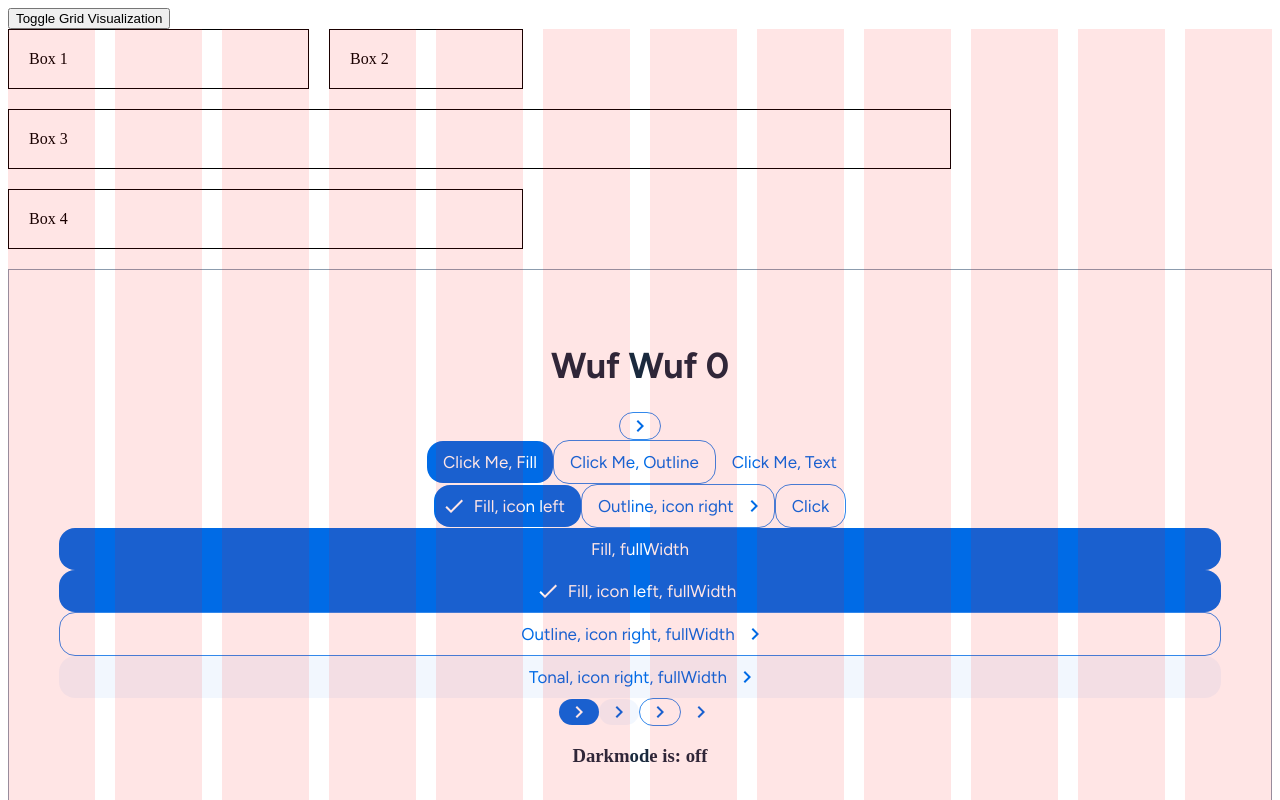
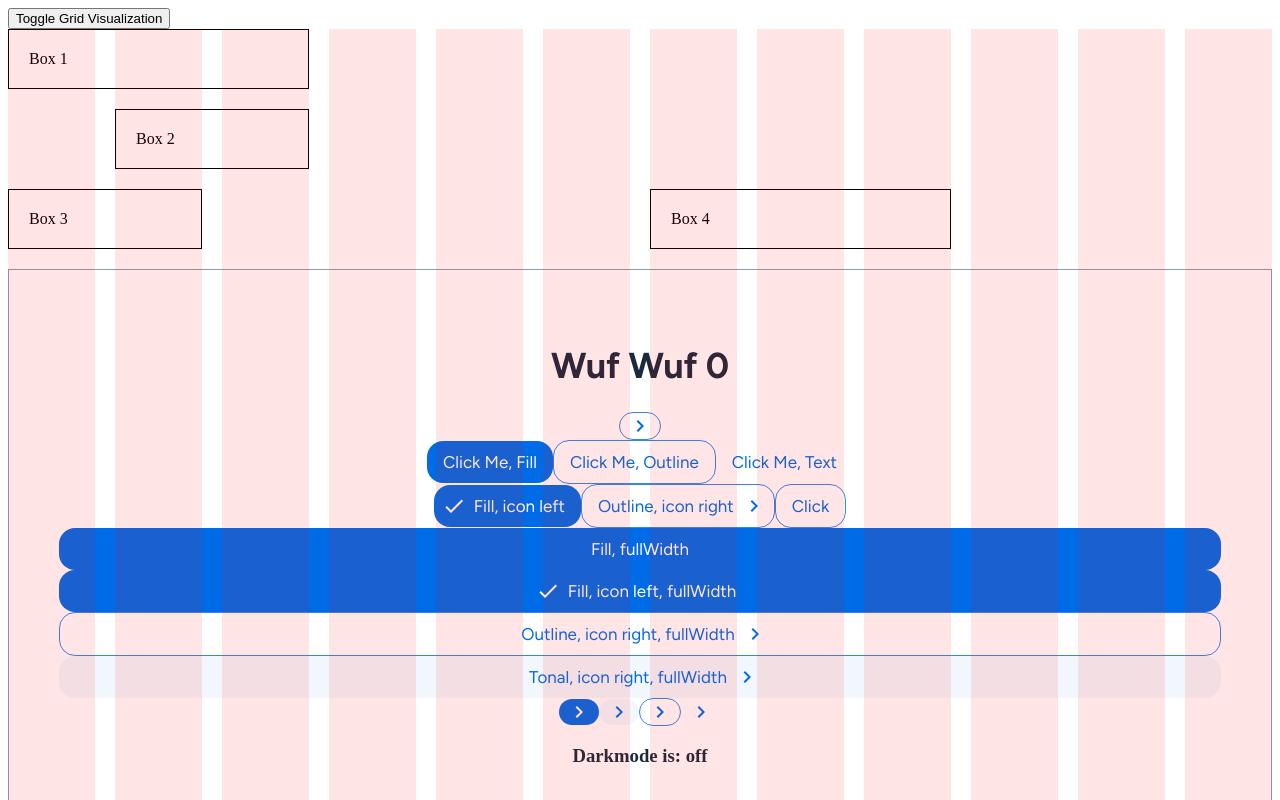
Before and after one commit to RoopeMaatta/portfolio, a React (Vite) app: page / in a window 1280 px wide. Shown: the top 800 px of the page. Built offline with nearby package versions, Linux system fonts and the light colour scheme.

Commit message:
appWrapper adjustChildren to handle different uses of gridColumn with safety features for sizing.

```diff
--- a/src/App.tsx
+++ b/src/App.tsx
@@ -29,10 +29,9 @@ const App: React.FC = () => {
   return (
     <AppWrapper>
       <Box gridColumn='span 3'>Box 1</Box>
-      <Box gridColumn='span 2'>Box 2</Box>
-      <Box gridColumn='span 9'>Box 3</Box>
-      <Box gridColumn='span 5'>Box 4</Box>
-
+      <Box gridColumn='2 / 4'>Box 2</Box> {/* start / end */}
+      <Box gridColumn='span 4 / 3'>Box 3</Box> {/* span X / start */}
+      <Box gridColumn='7 / span 3'>Box 4</Box> {/* start / span X */}
       <Container>
         <h1 style={theme.typography.h1}>Wuf Wuf {counter}</h1>
         <ButtonVariations setCounter={setCounter} />
--- a/src/components/gridContainer/AppWrapper.tsx
+++ b/src/components/gridContainer/AppWrapper.tsx
@@ -1,30 +1,20 @@
-import React, {
-  useState,
-  useEffect,
-  ReactNode,
-  cloneElement,
-  useCallback,
-} from 'react'
+import React, { useState, useEffect, ReactNode, useCallback } from 'react'
 import { GridContainer } from './GridContainerStyle'
 import GridVisualization from './GridVisualization'
+import adjustChildren from './adjustChildren'
 
 interface AppWrapperProps {
   children: ReactNode
   gridGap?: number
 }
 
-interface GridChildProps {
-  gridColumn?: string
-}
-
-const AppWrapper: React.FC<AppWrapperProps> = ({ children, gridGap = 20 }) => {
+const useColumns = () => {
   const getColumns = useCallback((): number => {
     if (window.innerWidth <= 599) return 4
     if (window.innerWidth <= 899) return 8
     return 12
   }, [])
 
-  const [showGrid, setShowGrid] = useState(true)
   const [columns, setColumns] = useState(getColumns)
 
   useEffect(() => {
@@ -36,18 +26,14 @@ const AppWrapper: React.FC<AppWrapperProps> = ({ children, gridGap = 20 }) => {
     return () => window.removeEventListener('resize', handleResize)
   }, [getColumns])
 
-  const adjustedChildren = React.Children.map(children, child => {
-    if (React.isValidElement<GridChildProps>(child)) {
-      const { gridColumn } = child.props
-      if (gridColumn) {
-        const spanValue = parseInt(gridColumn.split(' ')[1], 10)
-        if (spanValue > columns) {
-          return cloneElement(child, { gridColumn: `span ${columns}` })
-        }
-      }
-    }
-    return child
-  })
+  return columns
+}
+
+const AppWrapper: React.FC<AppWrapperProps> = ({ children, gridGap = 20 }) => {
+  const [showGrid, setShowGrid] = useState(true)
+  const columns = useColumns()
+
+  const adjustedChildren = adjustChildren(children, columns)
 
   return (
     <div style={{ position: 'relative' }}>
--- /dev/null
+++ b/src/components/gridContainer/adjustChildren.ts
@@ -0,0 +1,67 @@
+import React, { ReactNode, cloneElement } from 'react'
+
+interface GridChildProps {
+  gridColumn?: string
+}
+
+const adjustChildren = (children: ReactNode, columns: number): ReactNode => {
+  return React.Children.map(children, child => {
+    if (React.isValidElement<GridChildProps>(child)) {
+      const { gridColumn } = child.props
+      if (gridColumn) {
+        let adjustedGridColumn = gridColumn
+
+        // Regular expression to match different gridColumn formats
+        const spanPattern = /^span\s(\d+)$/
+        const startSpanPattern = /^(\d+)\s*\/\s*span\s(\d+)$/
+        const spanStartPattern = /^span\s(\d+)\s*\/\s*(\d+)$/
+
+        if (spanPattern.test(gridColumn)) {
+          // Handle "span X" format
+          const match = gridColumn.match(spanPattern)
+          if (match) {
+            const spanValue = parseInt(match[1], 10)
+            if (spanValue > columns) {
+              adjustedGridColumn = `span ${columns}`
+            }
+          }
+        } else if (startSpanPattern.test(gridColumn)) {
+          // Handle "start / span X" format
+          const match = gridColumn.match(startSpanPattern)
+          if (match) {
+            const start = parseInt(match[1], 10)
+            const spanValue = parseInt(match[2], 10)
+            if (start + spanValue - 1 > columns) {
+              adjustedGridColumn = `${start} / span ${columns - start + 1}`
+            }
+          }
+        } else if (spanStartPattern.test(gridColumn)) {
+          // Handle "span X / start" format
+          const match = gridColumn.match(spanStartPattern)
+          if (match) {
+            const spanValue = parseInt(match[1], 10)
+            const start = parseInt(match[2], 10)
+            if (spanValue >= start) {
+              adjustedGridColumn = `span ${start - 1} / ${start}`
+            }
+          }
+        } else {
+          // Handle "start / end" format
+          const parts = gridColumn.split('/')
+          if (parts.length === 2) {
+            const start = parseInt(parts[0].trim(), 10)
+            const end = parseInt(parts[1].trim(), 10)
+            if (end - start > columns) {
+              adjustedGridColumn = `${start} / ${start + columns}`
+            }
+          }
+        }
+
+        return cloneElement(child, { gridColumn: adjustedGridColumn })
+      }
+    }
+    return child
+  })
+}
+
+export default adjustChildren
```
